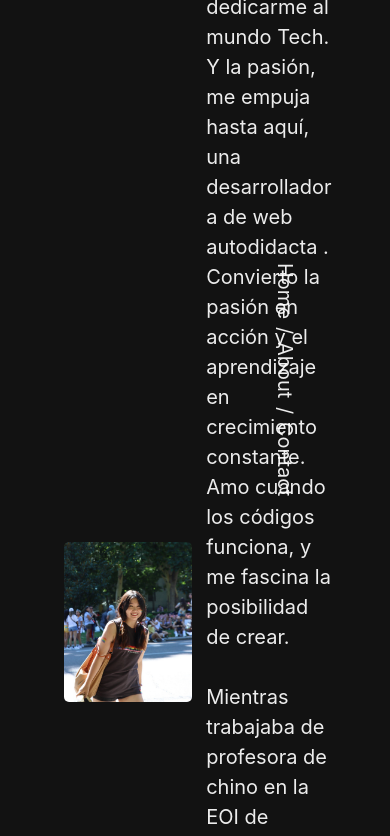
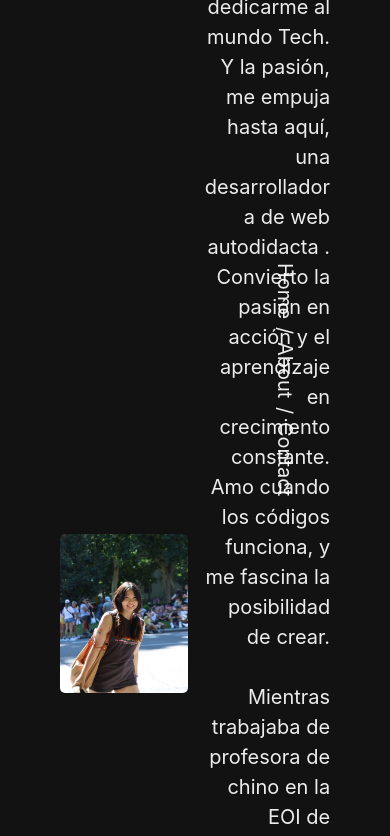
Before and after one commit to hongyulu-github/hongyu-lu-gaviota, a React (Vite) app: page /about in a window 390 px wide. Shown: the top 836 px of the page. Built offline with nearby package versions, Linux system fonts and the light colour scheme.

Commit message:
restyle screen ipad

```diff
--- /dev/null
+++ b/src/App.css
@@ -0,0 +1,23 @@
+@media (max-width: 900px) {
+
+    .welcome > Heading{
+        width: 400px;
+
+    }
+    .project > Image{
+        min-width: 300px;
+        width: 300px;
+
+    }
+    .project{
+        flex-direction: column;
+    }
+
+    .projectTitle{
+        width: 500px;
+        position: relative;
+        left: 400px;
+    }
+
+
+}
--- a/src/App.tsx
+++ b/src/App.tsx
@@ -2,6 +2,7 @@ import { Grid,GridItem,Show,Image} from '@chakra-ui/react'
 import { Routes, Route } from 'react-router-dom'
 import Greeting from './components/Greeting'
 import NavRight from './components/NavRight/NavRight'
+import './App.css'
 
 
 import Home from './components/routers/Home'
--- a/src/components/Project/Project.tsx
+++ b/src/components/Project/Project.tsx
@@ -12,11 +12,11 @@ interface Props{
 const Project = ({title,imageSrc,subtitle,link}:Props) => {
   return (
     <a href={link} target='_blank'>
-            <Box className='hover' display={'flex'} marginY='70px'  >
+            <Box className='hover project' display={'flex'} marginY='70px'  >
                 <Image objectFit='scale-down' className='hoverSm' maxWidth='1100px' minWidth='500px' width='60%' height='auto' src={imageSrc} marginRight={17} borderRadius='8px'/>
                     <HStack className='hoverBg' flexDirection='column' alignItems='flex-end' justifyContent='flex-end' textAlign='right' width='17%'>
 
-                      <Heading>{title}</Heading>
+                      <Heading className='projectTitle'>{title}</Heading>
                       <Text className='subtitle' display='none' fontSize='sm'>{subtitle}</Text>
 
 
--- /dev/null
+++ b/src/components/routers/About.css
@@ -0,0 +1,15 @@
+@media (max-width: 900px) {
+.aboutContainer{
+    flex-direction: column;
+    justify-content: center;
+}
+.aboutText{
+    width: 50vw;
+    text-align: right;
+}
+.aboutImg{
+    width: 40vw;
+    margin-bottom: 2vh;
+}
+
+}
--- a/src/components/routers/About.tsx
+++ b/src/components/routers/About.tsx
@@ -1,5 +1,6 @@
 import {  HStack,Image,Text } from "@chakra-ui/react"
 import NextPage from "../NextPage"
+import './About.css'
 
 
 
@@ -9,9 +10,9 @@ const About = () => {
 
   return (
     <>
-    <HStack  height='100%'  margin='200px 9%'  >
-      <Image borderRadius='5px' src="/msg503041899-343163.jpg" alt="Hongyu Lu Foto GUAPISIMA" width='40%' marginLeft='9%' marginRight='2%'  />
-      <Text width='40%' marginRight='9%' fontSize='20px'>
+    <HStack  height='100%'  margin='200px 9%' className="aboutContainer" >
+      <Image className="aboutImg" borderRadius='5px' src="/msg503041899-343163.jpg" alt="Hongyu Lu Foto GUAPISIMA" width='40%' marginLeft='9%' marginRight='2%'  />
+      <Text className="aboutText" width='40%' marginRight='9%' fontSize='20px'>
       <p>
             Bienvenidos, visitantes de mi porfolio personal. <br />
             No sé tú, pero a mí me mola lo que mueve la pasión. Salí de la universitad con un título de letras, ahora sueño con dedicarme al mundo Tech.
--- a/src/components/routers/Home.tsx
+++ b/src/components/routers/Home.tsx
@@ -54,8 +54,8 @@ const projectslist:Project[] =[
 
 
     <GridItem area='main' marginLeft='70px' >
-        <Box width='90%' marginBottom='300px' marginLeft='50px' marginTop='50px'>
-          <Heading>¡Bienvenidos! Welcome 欢迎 Bienvenidos स्वागत مرحبًا স্বাগত Bem-vindos Добро пожаловать ようこそ സ്വാഗതം Willkommen Bienvenue ਜੀ ਆਇਆ ਨੂੰ Sugeng rawuh 欢迎 స్వాగతం स्वागत आहे Hoş geldiniz வரவேற்கின்றோம் خوش آمدید.</Heading>
+        <Box className='welcome' width='80%' marginBottom='300px' marginLeft='50px' marginTop='50px'>
+          <Heading >¡Bienvenidos! Welcome 欢迎 Bienvenidos स्वागत مرحبًا স্বাগত Bem-vindos Добро пожаловать ようこそ സ്വാഗതം Willkommen Bienvenue ਜੀ ਆਇਆ ਨੂੰ Sugeng rawuh 欢迎 స్వాగతం स्वागत आहे Hoş geldiniz வரவேற்கின்றோம் خوش آمدید.</Heading>
           <Heading size='lg' marginTop={5}>A mi porfolio, <br/>entantada.</Heading>
           <Heading size='2xl' marginTop={40} textAlign={'right'}>Me llamo Hongyu Lu, </Heading>
           <Heading size='3xl' marginTop={5}  textAlign={'right'}>una desarrolladora web autodidacta.</Heading>
@@ -63,7 +63,7 @@ const projectslist:Project[] =[
         </Box>
         {projectslist.map(p =>
 
-            <Project title={p.title} subtitle={p.subtitle} imageSrc={p.imageSrc} link={p.link} />
+            <Project title={p.title} subtitle={p.subtitle} imageSrc={p.imageSrc} link={p.link} key={p.title}/>
 
         )}
         <NextPage nextPageLink='about' message="¿Curioso? Descubre más sobre mí en 'About Me'. ¡No te lo pierdas! 😄"/>
```
